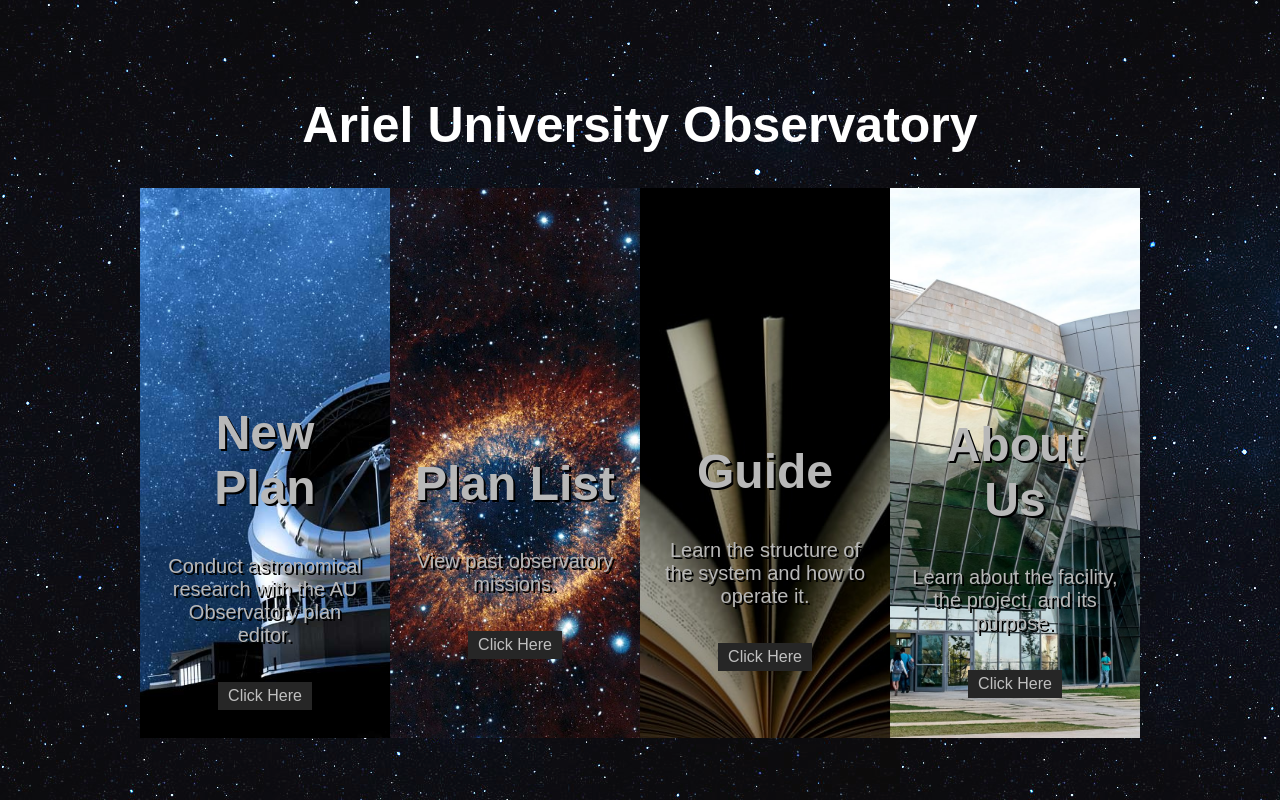
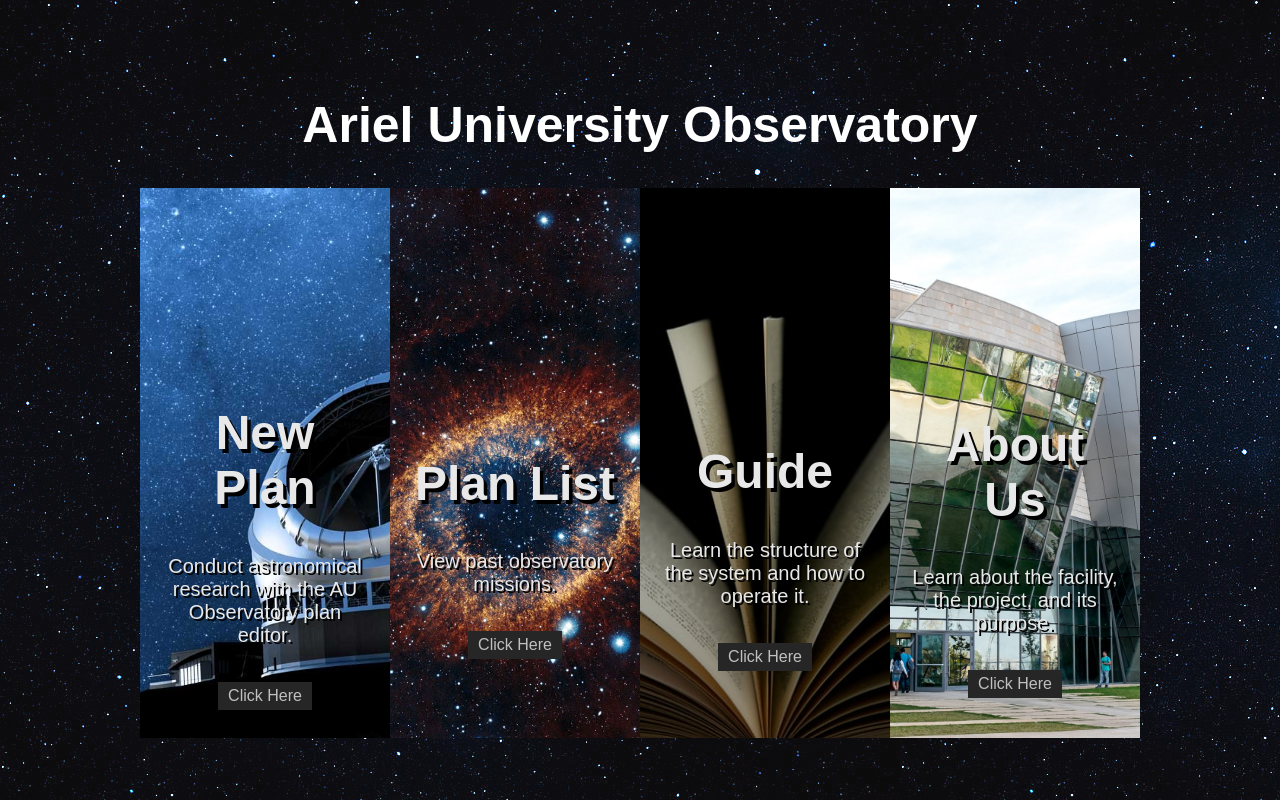
Before and after one commit to Yinonss/AU-Observatory, a React (Create React App) app in the folder observatory/: page / in a window 1280 px wide. Built offline with nearby package versions, Linux system fonts and the light colour scheme.

Commit message:
Change menu text shade

```diff
--- a/observatory/src/components/Menu.css
+++ b/observatory/src/components/Menu.css
@@ -40,7 +40,7 @@
     height: 500px;
     background: #101010;
     transition: 0.5s;
-    color: 	#B8B8B8;
+    color: 	#E8E8E8;
 }
 
 .container:hover .card {
@@ -77,7 +77,7 @@
 }
 
 .container .card .content h2{
-    text-shadow: 2px 2px #000;
+    text-shadow: 3.5px 3.5px #000;
     font-size: 3em;
 }
 
```
